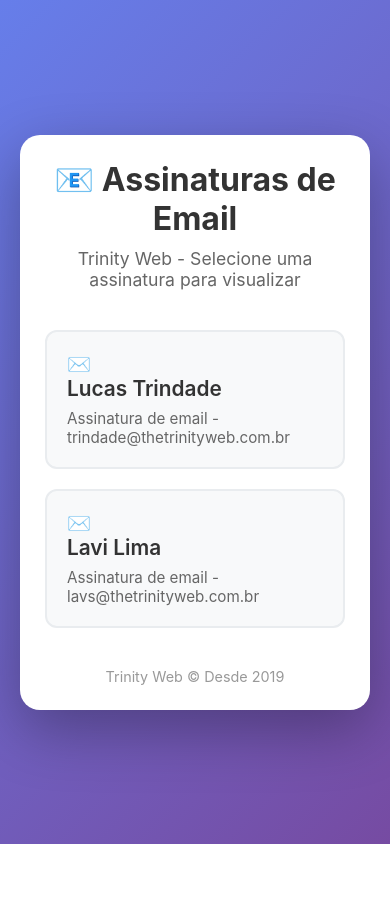
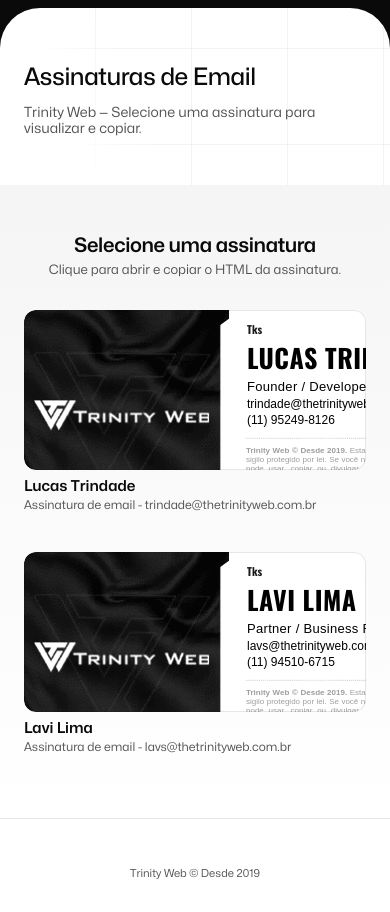
Before and after one commit to TrindadeBRA/trinityweb-assinaturas-email, a plain HTML site: page index.html in a window 390 px wide. Before the commit the page ends 844 px from the top, so only its background shows below. Drawn offline with nearby package versions, Linux system fonts and the light colour scheme.

Commit message:
Adicionada a fonte 'Mona Sans' e implementadas novas variáveis de estilo no layout, melhorando a estética e a responsividade da página inicial.

```diff
--- a/index.html
+++ b/index.html
@@ -5,133 +5,274 @@
     <meta name="viewport" content="width=device-width, initial-scale=1.0">
     <title>Assinaturas de Email - Trinity Web</title>
     <style>
-        * {
-            margin: 0;
-            padding: 0;
-            box-sizing: border-box;
+        /* Fontes do projeto Trinity */
+        @font-face {
+            font-family: 'Mona Sans';
+            font-weight: 200 900;
+            font-display: swap;
+            font-style: normal;
+            font-stretch: 75% 125%;
+            src: url('./fonts/Mona-Sans.var.woff2') format('woff2');
         }
 
-        body {
-            font-family: -apple-system, BlinkMacSystemFont, 'Segoe UI', Arial, sans-serif;
-            background: linear-gradient(135deg, #667eea 0%, #764ba2 100%);
-            min-height: 100vh;
-            display: flex;
-            justify-content: center;
-            align-items: center;
-            padding: 20px;
+        :root {
+            --background: oklch(1 0 0);
+            --foreground: oklch(0.145 0 0);
+            --neutral-50: #fafafa;
+            --neutral-100: #f5f5f5;
+            --neutral-950: #0a0a0a;
+            --neutral-600: #525252;
+            --neutral-800: #262626;
         }
 
-        .container {
-            background: white;
-            border-radius: 20px;
-            box-shadow: 0 20px 60px rgba(0, 0, 0, 0.3);
-            padding: 40px;
-            max-width: 800px;
-            width: 100%;
+        * { margin: 0; padding: 0; box-sizing: border-box; }
+
+        html { height: 100%; }
+
+        body {
+            font-family: 'Mona Sans', -apple-system, BlinkMacSystemFont, 'Segoe UI', sans-serif;
+            background: var(--neutral-950);
+            min-height: 100%;
+            color: var(--foreground);
+            -webkit-font-smoothing: antialiased;
+            font-size: 0.9375rem; /* 15px */
         }
 
-        h1 {
-            color: #333;
-            text-align: center;
-            margin-bottom: 10px;
-            font-size: 2.5em;
-            font-weight: 700;
+        /* Header bar - RootLayout */
+        .header-bar {
+            height: 0.5rem;
+            background: var(--neutral-950);
         }
 
-        .subtitle {
-            text-align: center;
-            color: #666;
-            margin-bottom: 40px;
-            font-size: 1.1em;
+        /* Área de conteúdo - RootLayout motion.div */
+        .main-content {
+            background: var(--background);
+            border-radius: 40px 40px 0 0;
+            padding-top: 3.5rem;
+            min-height: calc(100vh - 0.5rem);
+            position: relative;
+            overflow: hidden;
         }
 
-        .signatures-list {
-            display: grid;
-            gap: 20px;
+        /* GridPattern - fill-neutral-50 stroke-neutral-950/5 + mask */
+        .main-content::before {
+            content: "";
+            position: absolute;
+            inset: -1px;
+            top: -3.5rem;
+            background-image:
+                linear-gradient(to right, rgba(10,10,10,0.05) 1px, transparent 1px),
+                linear-gradient(to bottom, rgba(10,10,10,0.05) 1px, transparent 1px);
+            background-size: 96px 96px;
+            mask-image: linear-gradient(to bottom left, white 40%, transparent 50%);
+            -webkit-mask-image: linear-gradient(to bottom left, white 40%, transparent 50%);
+            pointer-events: none;
+            z-index: 0;
         }
 
-        .signature-item {
-            background: #f8f9fa;
-            border: 2px solid #e9ecef;
-            border-radius: 12px;
-            padding: 20px;
-            transition: all 0.3s ease;
-            text-decoration: none;
-            display: block;
-            color: inherit;
+        .main-content > * { position: relative; z-index: 1; }
+
+        /* Container - max-w-7xl px-6 lg:px-8 */
+        .container {
+            max-width: 80rem;
+            margin: 0 auto;
+            padding: 0 1.5rem;
+        }
+        @media (min-width: 1024px) {
+            .container { padding: 0 2rem; }
         }
 
-        .signature-item:hover {
-            background: #667eea;
-            color: white;
-            border-color: #667eea;
-            transform: translateY(-3px);
-            box-shadow: 0 10px 25px rgba(102, 126, 234, 0.3);
+        /* Espaçamento - space-y-12 sm:space-y-16 lg:space-y-20 */
+        .section-hero { padding-bottom: 3rem; }
+        @media (min-width: 640px) { .section-hero { padding-bottom: 4rem; } }
+        @media (min-width: 1024px) { .section-hero { padding-bottom: 5rem; } }
+
+        .section-list {
+            padding: 3rem 0 4rem;
+            background: linear-gradient(to bottom, var(--neutral-100), var(--background));
+        }
+        @media (min-width: 640px) { .section-list { padding: 4rem 0 5rem; } }
+        @media (min-width: 1024px) { .section-list { padding: 5rem 0 6rem; } }
+
+        /* Hero */
+        .hero-inner {
+            max-width: 42rem;
+            margin: 0 auto;
+        }
+        @media (min-width: 1024px) {
+            .hero-inner { max-width: none; }
         }
 
-        .signature-item:hover .signature-title {
-            color: white;
+        .hero-title {
+            font-family: 'Mona Sans', -apple-system, BlinkMacSystemFont, sans-serif;
+            font-size: 1.5rem;
+            font-weight: 500;
+            letter-spacing: -0.02em;
+            line-height: 1.2;
+            color: var(--neutral-950);
+        }
+        @media (min-width: 640px) { .hero-title { font-size: 1.75rem; } }
+        @media (min-width: 1024px) { .hero-title { font-size: 2rem; } }
+
+        .hero-desc {
+            margin-top: 0.75rem;
+            font-size: 0.875rem;
+            color: var(--neutral-600);
+        }
+        @media (min-width: 640px) { .hero-desc { font-size: 0.9375rem; } }
+
+        /* Seção lista */
+        .section-header {
+            max-width: 42rem;
+            margin: 0 auto;
+            text-align: center;
         }
 
-        .signature-item:hover .signature-description {
-            color: rgba(255, 255, 255, 0.9);
+        .section-title {
+            font-family: 'Mona Sans', -apple-system, BlinkMacSystemFont, sans-serif;
+            font-size: 1.25rem;
+            font-weight: 600;
+            letter-spacing: -0.02em;
+            color: var(--neutral-950);
+            line-height: 1.3;
+        }
+        @media (min-width: 640px) { .section-title { font-size: 1.375rem; } }
+
+        .section-subtitle {
+            margin-top: 0.25rem;
+            font-size: 0.8125rem;
+            color: var(--neutral-600);
+        }
+
+        .signatures-grid {
+            margin-top: 2rem;
+            display: grid;
+            gap: 2.5rem 2rem;
+            max-width: 42rem;
+            margin-left: auto;
+            margin-right: auto;
+        }
+        @media (min-width: 1024px) {
+            .signatures-grid {
+                max-width: none;
+                grid-template-columns: repeat(2, 1fr);
+            }
+        }
+
+        /* Cards com iframe de preview */
+        .signature-item {
+            display: flex;
+            flex-direction: column;
+            text-decoration: none;
+            color: inherit;
+            transition: color 0.2s;
+        }
+
+        .signature-preview {
+            position: relative;
+            overflow: hidden;
+            border-radius: 0.75rem;
+            background: var(--neutral-100);
+            height: 160px;
+            transition: all 0.3s;
+        }
+        .signature-item:hover .signature-preview {
+            background: #e5e5e5;
+        }
+
+        .signature-preview iframe {
+            position: absolute;
+            top: 0;
+            left: 0;
+            width: 100%;
+            height: 100%;
+            border: none;
+            border-radius: 0.75rem;
+            pointer-events: none;
+        }
+        .signature-preview::after {
+            content: "";
+            position: absolute;
+            inset: 0;
+            border-radius: 0.75rem;
+            box-shadow: inset 0 0 0 1px rgba(10,10,10,0.1);
+            pointer-events: none;
         }
 
         .signature-title {
-            font-size: 1.5em;
+            font-family: 'Mona Sans', -apple-system, BlinkMacSystemFont, sans-serif;
+            font-size: 0.9375rem;
             font-weight: 600;
-            color: #333;
-            margin-bottom: 8px;
-            transition: color 0.3s ease;
+            color: var(--neutral-950);
+            margin-top: 0.5rem;
+        }
+        .signature-item:hover .signature-title { color: var(--neutral-800); }
+
+        .signature-description {
+            margin-top: 0.125rem;
+            font-size: 0.75rem;
+            color: var(--neutral-600);
         }
 
-        .signature-description {
-            color: #666;
-            font-size: 0.95em;
-            transition: color 0.3s ease;
+        /* Footer */
+        .footer {
+            background: var(--background);
+            border-top: 1px solid rgba(10,10,10,0.1);
+            padding-top: 3rem;
         }
 
-        .signature-icon {
-            display: inline-block;
-            margin-right: 10px;
-            font-size: 1.2em;
+        .footer-inner {
+            max-width: 80rem;
+            margin: 0 auto;
+            padding: 0 1.5rem 2rem;
+        }
+        @media (min-width: 1024px) { .footer-inner { padding: 0 2rem 2rem; } }
+
+        .footer p {
+            font-size: 0.6875rem;
+            color: var(--neutral-600);
+            text-align: center;
         }
 
-        .footer {
+        .empty-msg {
             text-align: center;
-            margin-top: 40px;
-            color: #999;
-            font-size: 0.9em;
-        }
-
-        @media (max-width: 600px) {
-            .container {
-                padding: 25px;
-            }
-
-            h1 {
-                font-size: 2em;
-            }
-
-            .signature-title {
-                font-size: 1.3em;
-            }
+            color: var(--neutral-600);
+            padding: 2rem;
         }
     </style>
 </head>
 <body>
-    <div class="container">
-        <h1>📧 Assinaturas de Email</h1>
-        <p class="subtitle">Trinity Web - Selecione uma assinatura para visualizar</p>
+    <div class="header-bar"></div>
 
-        <div class="signatures-list" id="signaturesList">
-            <!-- Os itens serão carregados automaticamente via JavaScript -->
+    <main class="main-content">
+        <div class="section-hero">
+            <div class="container">
+                <div class="hero-inner">
+                    <h1 class="hero-title">Assinaturas de Email</h1>
+                    <p class="hero-desc">Trinity Web — Selecione uma assinatura para visualizar e copiar.</p>
+                </div>
+            </div>
         </div>
 
-        <div class="footer">
-            <p>Trinity Web © Desde 2019</p>
+        <div class="section-list">
+            <div class="container">
+                <div class="section-header">
+                    <h2 class="section-title">Selecione uma assinatura</h2>
+                    <p class="section-subtitle">Clique para abrir e copiar o HTML da assinatura.</p>
+                </div>
+
+                <div class="signatures-grid" id="signaturesList">
+                    <!-- Gerado via JavaScript -->
+                </div>
+            </div>
         </div>
-    </div>
+
+        <footer class="footer">
+            <div class="footer-inner">
+                <p>Trinity Web © Desde 2019</p>
+            </div>
+        </footer>
+    </main>
 
     <script>
         // Lista de arquivos HTML na pasta html/
@@ -162,6 +303,11 @@
             const listContainer = document.getElementById('signaturesList');
             listContainer.innerHTML = '';
 
+            if (htmlFiles.length === 0) {
+                listContainer.innerHTML = '<p class="empty-msg">Nenhuma assinatura encontrada.</p>';
+                return;
+            }
+
             htmlFiles.forEach(file => {
                 const item = document.createElement('a');
                 item.href = `html/${file.name}`;
@@ -171,21 +317,19 @@
                 const title = file.title || formatTitle(file.name);
                 const description = file.description || `Visualizar assinatura: ${file.name}`;
 
+                const iframeSrc = `html/${file.name}`;
                 item.innerHTML = `
-                    <div class="signature-icon">✉️</div>
-                    <div style="display: inline-block;">
-                        <div class="signature-title">${title}</div>
-                        <div class="signature-description">${description}</div>
+                    <div class="signature-preview">
+                        <iframe src="${iframeSrc}" title="Preview: ${title}" loading="lazy"></iframe>
+                    </div>
+                    <div>
+                        <h3 class="signature-title">${title}</h3>
+                        <p class="signature-description">${description}</p>
                     </div>
                 `;
 
                 listContainer.appendChild(item);
             });
-
-            // Se não houver arquivos, mostrar mensagem
-            if (htmlFiles.length === 0) {
-                listContainer.innerHTML = '<p style="text-align: center; color: #999;">Nenhuma assinatura encontrada.</p>';
-            }
         }
 
         // Função para tentar descobrir arquivos HTML automaticamente (funciona apenas com servidor HTTP)
```
Also changed, not shown: fonts/Mona-Sans.var.woff2 (added).
